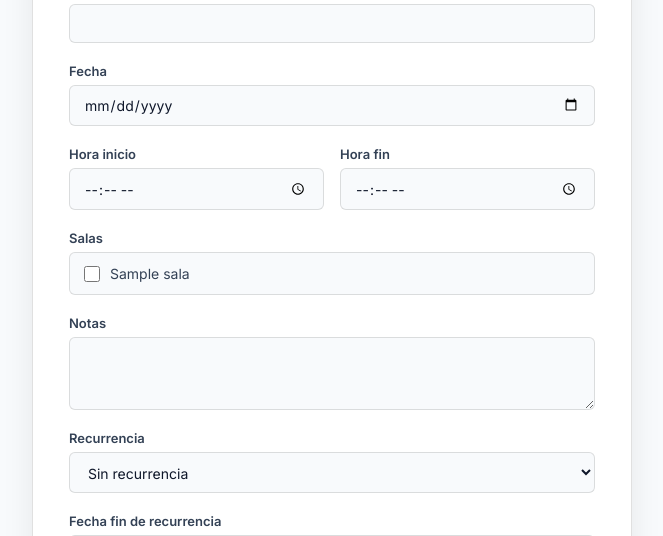
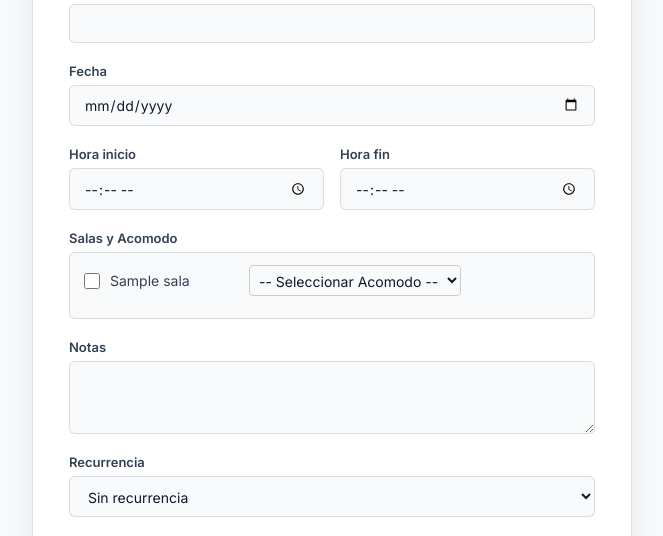
Before and after one commit to Guturex/Proyecto-BD, a Django app: page /crear/ in a window 1280 px wide. Shown: the part 781-1317 px from the top of the page, without its empty margins (308-971 px from the left). Run offline with Django 5.2, Linux system fonts and the light colour scheme; a user stored in the database is signed in; tables that the repository leaves empty hold one stand-in row (values such as "Sample post").

Commit message:
Nueva estructura (#11)
* wip: Modelo acomodo y modelo intermedio

* wip: Truco para poder migrar

* feat: Modelos Acomodo y EventoSala

```diff
--- a/gestion/models.py
+++ b/gestion/models.py
@@ -85,7 +85,13 @@
     hora_fin = models.TimeField()
 
     # Salas asignadas al evento (un evento puede ocupar varias salas)
-    salas = models.ManyToManyField(Sala, related_name='eventos')
+    # Ahora usa modelo intermedio
+
+    salas = models.ManyToManyField(
+        Sala,
+        through='EventoSala',
+        related_name='eventos'
+    )
 
     # Notas adicionales del admin
     notas = models.TextField(blank=True)
@@ -219,3 +225,31 @@
         verbose_name = 'Incidente'
         verbose_name_plural = 'Incidentes'
         ordering = ['-fecha']
+
+# -----------------------------------------
+#  6. ACOMODO
+# -----------------------------------------
+
+class Acomodo(models.Model):
+    nombre = models.CharField(max_length=100)
+
+    def __str__(self):
+        return self.nombre
+
+    class Meta:
+        verbose_name = 'Acomodo'
+        verbose_name_plural = 'Acomodos'
+
+# Modelo intermedio para relacionar Evento con Sala
+class EventoSala(models.Model):
+    evento = models.ForeignKey(Evento, on_delete=models.CASCADE)
+    sala = models.ForeignKey(Sala, on_delete=models.CASCADE)
+    acomodo = models.ForeignKey(Acomodo, on_delete=models.SET_NULL, null=True, blank=True)
+
+    class Meta:
+        unique_together = ('evento', 'sala')
+        verbose_name = 'Sala Asignada'
+        verbose_name_plural = 'Salas Asignadas'
+
+    def __str__(self):
+        return f"{self.sala.nombre} - {self.acomodo.nombre if self.acomodo else 'Sin acomodo'}"
--- a/gestion/templates/gestion/crear_evento.html
+++ b/gestion/templates/gestion/crear_evento.html
@@ -116,13 +116,28 @@
       </div>
 
       <div class="formulario__grupo">
-        <label>Salas</label>
+        <label>Salas y Acomodo</label>
         <div class="formulario__salas">
           {% for sala in salas %}
-          <label class="formulario__sala">
-            <input type="checkbox" name="salas" value="{{ sala.id }}" {% if sala.id in salas_seleccionadas %}checked{% endif %}>
-            {{ sala.nombre }}
-          </label>
+          <div class="formulario__sala-item" style="display: flex; align-items: center; gap: 15px; margin-bottom: 10px;">
+            <label class="formulario__sala" style="min-width: 150px;">
+              <input type="checkbox" name="salas" value="{{ sala.id }}" {% if sala.id in salas_seleccionadas or sala in evento.salas.all %}checked{% endif %}>
+              {{ sala.nombre }}
+            </label>
+
+            <select name="acomodo_{{ sala.id }}" style="padding: 5px; border-radius: 4px; border: 1px solid #ccc;">
+              <option value="">-- Seleccionar Acomodo --</option>
+              {% for acomodo in acomodos %}
+              <option value="{{ acomodo.id }}"
+                  {% for evt_sala in evento.eventosala_set.all %}
+                      {% if evt_sala.sala_id == sala.id and evt_sala.acomodo_id == acomodo.id %}selected{% endif %}
+                  {% endfor %}
+              >
+                {{ acomodo.nombre }}
+              </option>
+              {% endfor %}
+            </select>
+          </div>
           {% endfor %}
         </div>
       </div>
--- a/gestion/views.py
+++ b/gestion/views.py
@@ -3,9 +3,7 @@
 from django.contrib.auth import authenticate, login, logout
 from django.contrib.auth.decorators import login_required, user_passes_test
 from django.contrib import messages
-from .models import Sala, Evento
-from .models import Sala, Evento, ReglaRecurrencia, ServicioAdicional
-from .models import Sala, Evento, ReglaRecurrencia, ServicioAdicional, Incidente
+from .models import Sala, Evento, ReglaRecurrencia, ServicioAdicional, Incidente, Acomodo, EventoSala
 import copy
 
 '''
@@ -240,6 +238,8 @@
 @login_required(login_url='gestion:login')
 def crear_evento(request):
     salas = Sala.objects.all().order_by('nombre')
+    acomodos = Acomodo.objects.all().order_by('nombre')
+
     if request.method == 'POST':
         nombre_evento = request.POST.get('nombre_evento')
         nombre_responsable = request.POST.get('nombre_responsable')
@@ -255,6 +255,7 @@
         if not salas_ids:
             contexto = {
                 'salas': salas,
+                'acomodos': acomodos,
                 'errores': {'salas': ['Por favor, selecciona al menos una sala para el evento.']},
                 'datos': request.POST,
                 'salas_seleccionadas': [int(s) for s in salas_ids],
@@ -274,6 +275,7 @@
         if asistentes_int > capacidad_total:
             contexto = {
                 'salas': salas,
+                'acomodos': acomodos,
                 'errores': {'asistentes': [f'El número de asistentes ({asistentes_int}) excede la capacidad máxima de las salas seleccionadas ({capacidad_total} personas).']},
                 'datos': request.POST,
                 'salas_seleccionadas': [int(s) for s in salas_ids],
@@ -323,6 +325,7 @@
         if empalme_encontrado:
             contexto = {
                 'salas': salas,
+                'acomodos': acomodos,
                 'errores': {'horario': ['El horario se empalma con otro evento (o recurrencia) ya agendado en la(s) sala(s) seleccionada(s).']},
                 'datos': request.POST,
                 'salas_seleccionadas': [int(s) for s in salas_ids],
@@ -343,7 +346,17 @@
             )
             evento.full_clean()
             evento.save()
-            evento.salas.set(salas_ids)
+
+            for sala_id in salas_ids:
+                # Se espera que el HTML envíe id acomodo con nombre "acomodo_<sala_id>"
+                acomodo_id = request.POST.get(f'acomodo_{sala_id}')
+                acomodo_obj = Acomodo.objects.filter(id=acomodo_id).first() if acomodo_id else None
+
+                EventoSala.objects.create(
+                    evento=evento,
+                    sala_id=sala_id,
+                    acomodo=acomodo_obj
+                )
 
             recurrencia = request.POST.get('recurrencia')
             fecha_fin_serie = request.POST.get('fecha_fin_serie')
@@ -363,10 +376,10 @@
 
             return redirect('gestion:calendario')
         except Exception as e:
-            contexto = {'salas': salas, 'errores': e.message_dict if hasattr(e, 'message_dict') else {'error': [str(e)]}, 'datos': request.POST, 'salas_seleccionadas': [int(s) for s in salas_ids],}
+            contexto = {'salas': salas, 'acomodos': acomodos, 'errores': e.message_dict if hasattr(e, 'message_dict') else {'error': [str(e)]}, 'datos': request.POST, 'salas_seleccionadas': [int(s) for s in salas_ids],}
             return render(request, 'gestion/crear_evento.html', contexto)
 
-    contexto = {'salas': salas}
+    contexto = {'salas': salas, 'acomodos': acomodos}
     return render(request, 'gestion/crear_evento.html', contexto)
 
 # -----------------------------------------
@@ -457,6 +470,7 @@
 def editar_evento(request, evento_id):
     evento = Evento.objects.prefetch_related('salas', 'servicios').select_related('regla_recurrencia').get(id=evento_id)
     salas = Sala.objects.all().order_by('nombre')
+    acomodos = Acomodo.objects.all().order_by('nombre')
 
     if request.method == 'POST':
         salas_ids = request.POST.getlist('salas')
@@ -466,6 +480,7 @@
             contexto = {
                 'evento': evento,
                 'salas': salas,
+                'acomodos': acomodos,
                 'errores': {'salas': ['No puedes dejar un evento sin sala. Selecciona al menos una.']}
             }
             return render(request, 'gestion/editar_evento.html', contexto)
@@ -490,6 +505,7 @@
             contexto = {
                 'evento': evento,
                 'salas': salas,
+                'acomodos': acomodos,
                 'errores': {'asistentes': [f'El número de asistentes ({asistentes_int}) excede la capacidad máxima de las salas seleccionadas ({capacidad_total} personas).']}
             }
             return render(request, 'gestion/editar_evento.html', contexto)
@@ -540,6 +556,7 @@
             contexto = {
                 'evento': evento,
                 'salas': salas,
+                'acomodos': acomodos,
                 'errores': {'horario': ['El nuevo horario se empalma con otro evento (o recurrencia) confirmado en esa sala.']}
             }
             return render(request, 'gestion/editar_evento.html', contexto)
@@ -556,7 +573,17 @@
             evento.notas = request.POST.get('notas')
             evento.full_clean()
             evento.save()
-            evento.salas.set(salas_ids)
+
+            EventoSala.objects.filter(evento=evento).delete() # Limpiar relaciones anteriores
+            for sala_id in salas_ids:
+                acomodo_id = request.POST.get(f'acomodo_{sala_id}')
+                acomodo_obj = Acomodo.objects.filter(id=acomodo_id).first() if acomodo_id else None
+
+                EventoSala.objects.create(
+                    evento=evento,
+                    sala_id=sala_id,
+                    acomodo=acomodo_obj
+                )
 
             recurrencia = request.POST.get('recurrencia')
             fecha_fin_serie = request.POST.get('fecha_fin_serie')
@@ -574,10 +601,10 @@
 
             return redirect('gestion:detalle_evento', evento_id=evento.id)
         except Exception as e:
-            contexto = {'evento': evento, 'salas': salas, 'errores': e.message_dict if hasattr(e, 'message_dict') else {'error': [str(e)]}}
+            contexto = {'evento': evento, 'salas': salas, 'acomodos': acomodos, 'errores': e.message_dict if hasattr(e, 'message_dict') else {'error': [str(e)]}}
             return render(request, 'gestion/editar_evento.html', contexto)
 
-    contexto = {'evento': evento, 'salas': salas}
+    contexto = {'evento': evento, 'salas': salas, 'acomodos': acomodos}
     return render(request, 'gestion/editar_evento.html', contexto)
 
 # -----------------------------------------
```
Also changed, not shown: gestion/admin.py (+16 -9 lines), gestion/templates/gestion/editar_evento.html (+20 -5 lines), gestion/migrations/0002_acomodo_remove_evento_salas_and_more.py (added), gestion/migrations/0003_evento_salas.py (added).
